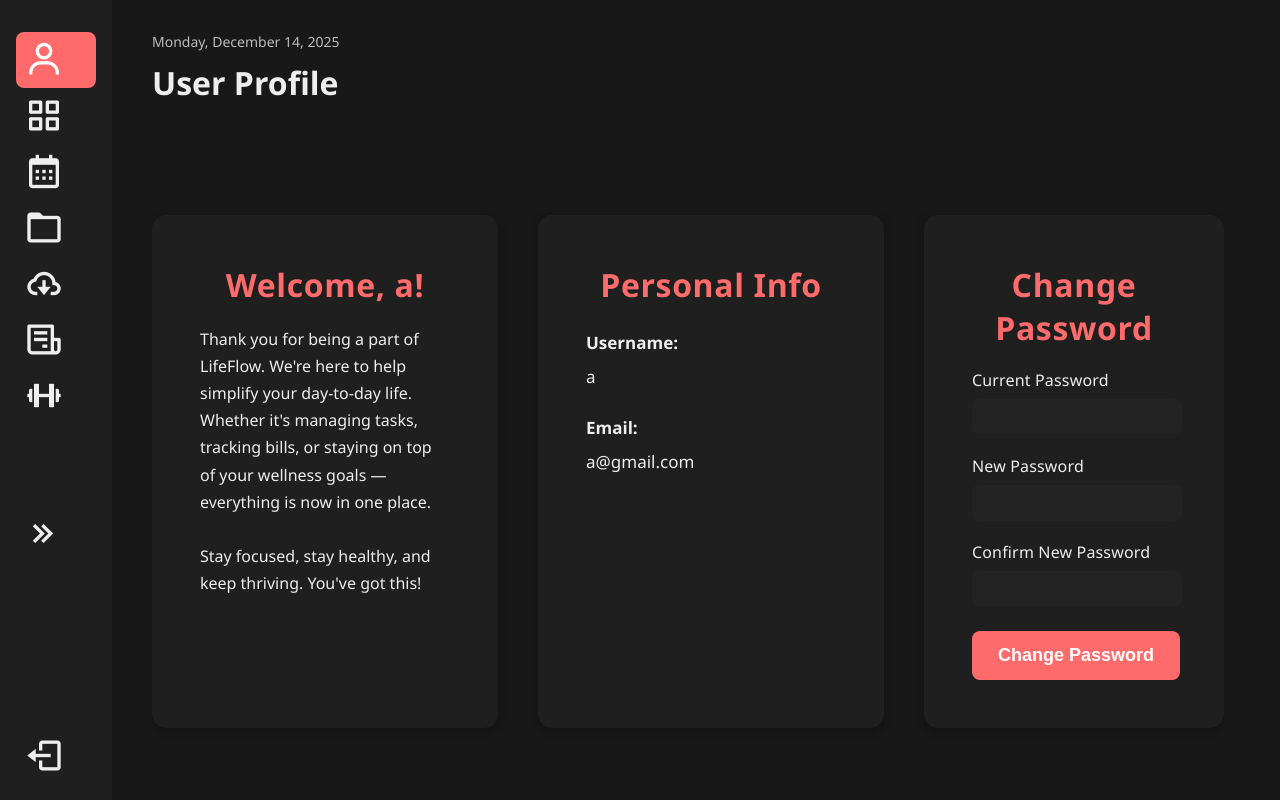
After one commit to Dhananjay625/LifeFlow, a Django app: page /UserProfile/ in a window 1280 px wide. The commit adds this page. Run offline with Django 4.2, Linux system fonts and the light colour scheme; a user stored in the database is signed in.

Commit message:
Created User Profile page with change password functionality

```diff
--- a/LifeFlow/LifeFlow/urls.py
+++ b/LifeFlow/LifeFlow/urls.py
@@ -15,7 +15,10 @@ Including another URLconf
 """
 from django.contrib import admin
 from django.urls import path
+from django.contrib.auth import views as auth_views
+
 from main import views
+
 
 urlpatterns = [
     path('admin/', admin.site.urls),
@@ -31,9 +34,15 @@ urlpatterns = [
     path('list/', views.task_list, name='task_list'),
     path('complete/<int:task_id>/', views.complete_task, name='complete_task'),
     path('archive/<int:task_id>/', views.archive_task, name='archive_task'),
-    path('archive/<int:task_id>/', views.archive_task, name='archive_task'),
     path('HealthManager/', views.HealthManager, name='HealthManager'),
     path('dashboard/', views.dashboard, name='dashboard'),
     path('calendar/events/', views.calendar_events, name='calendar_events'),
     path('add/<str:item_type>/', views.add_item, name='add_item'),
+
+    # ✅ NEW: User profile + password change
+    path('UserProfile/', views.user_profile, name='UserProfile'),
+    path('change-password/', auth_views.PasswordChangeView.as_view(
+        template_name='UserProfile.html',
+        success_url='/UserProfile/'
+    ), name='change_password'),
 ]
--- a/LifeFlow/main/templates/BillManager.html
+++ b/LifeFlow/main/templates/BillManager.html
@@ -15,7 +15,7 @@
       <nav class="nav">
         <ul class="nav-links">
           <li>
-            <a href="{% url 'TaskManager' %}" {% if request.resolver_match.url_name == 'TaskManager' %}{% endif %}>
+            <a href="{% url 'UserProfile' %}" {% if request.resolver_match.url_name == 'TaskManager' %}{% endif %}>
               <i class='bx bx bx-user'></i><span>User Profile</span>
             </a>
           </li>
--- a/LifeFlow/main/templates/DocumentStorage.html
+++ b/LifeFlow/main/templates/DocumentStorage.html
@@ -15,7 +15,7 @@
       <nav class="nav">
         <ul class="nav-links">
           <li>
-            <a href="{% url 'TaskManager' %}" {% if request.resolver_match.url_name == 'TaskManager' %}{% endif %}>
+            <a href="{% url 'UserProfile' %}" {% if request.resolver_match.url_name == 'TaskManager' %}{% endif %}>
               <i class='bx bx bx-user'></i><span>User Profile</span>
             </a>
           </li>
--- a/LifeFlow/main/templates/HealthManager.html
+++ b/LifeFlow/main/templates/HealthManager.html
@@ -105,7 +105,7 @@
       <nav class="nav">
         <ul class="nav-links">
           <li>
-            <a href="{% url 'TaskManager' %}" {% if request.resolver_match.url_name == 'TaskManager' %}{% endif %}>
+            <a href="{% url 'UserProfile' %}" {% if request.resolver_match.url_name == 'TaskManager' %}{% endif %}>
               <i class='bx bx bx-user'></i><span>User Profile</span>
             </a>
           </li>
--- a/LifeFlow/main/templates/Subscription.html
+++ b/LifeFlow/main/templates/Subscription.html
@@ -15,7 +15,7 @@
         <nav class="nav">
           <ul class="nav-links">
             <li>
-              <a href="{% url 'TaskManager' %}" {% if request.resolver_match.url_name == 'TaskManager' %}{% endif %}>
+              <a href="{% url 'UserProfile' %}" {% if request.resolver_match.url_name == 'TaskManager' %}{% endif %}>
                 <i class='bx bx bx-user'></i><span>User Profile</span>
               </a>
             </li>
--- a/LifeFlow/main/templates/TaskManager.html
+++ b/LifeFlow/main/templates/TaskManager.html
@@ -15,7 +15,7 @@
             <nav class="nav">
               <ul class="nav-links">
                 <li>
-                  <a href="{% url 'TaskManager' %}" {% if request.resolver_match.url_name == 'TaskManager' %}{% endif %}>
+                  <a href="{% url 'UserProfile' %}" {% if request.resolver_match.url_name == 'TaskManager' %}{% endif %}>
                     <i class='bx bx bx-user'></i><span>User Profile</span>
                   </a>
                 </li>
--- /dev/null
+++ b/LifeFlow/main/templates/UserProfile.html
@@ -0,0 +1,156 @@
+{% load static %}
+<!DOCTYPE html>
+<html lang="en">
+<head>
+  <meta charset="UTF-8" />
+  <meta name="viewport" content="width=device-width, initial-scale=1.0" />
+  <title>User Profile - LifeFlow</title>
+  <link rel="stylesheet" href="{% static 'index.css' %}?v=3">
+  <link href='https://unpkg.com/boxicons@2.1.4/css/boxicons.min.css' rel='stylesheet'>
+</head>
+
+<body>
+  <div class="container">
+    <aside>
+      <nav class="nav">
+        <ul class="nav-links">
+          <li>
+            <a href="{% url 'UserProfile' %}" class="active">
+              <i class='bx bx-user'></i><span>User Profile</span>
+            </a>
+          </li>
+          <li>
+            <a href="{% url 'TaskManager' %}">
+              <i class='bx bx-grid-alt'></i><span>Task Manager</span>
+            </a>
+          </li>
+          <li>
+            <a href="{% url 'calender' %}">
+              <i class='bx bx-calendar'></i><span>Calendar</span>
+            </a>
+          </li>
+          <li>
+            <a href="{% url 'DocumentStorage' %}">
+              <i class='bx bx-folder'></i><span>Document Manager</span>
+            </a>
+          </li>
+          <li>
+            <a href="{% url 'Subscription' %}">
+              <i class='bx bx-cloud-download'></i><span>Subscription Tracker</span>
+            </a>
+          </li>
+          <li>
+            <a href="{% url 'BillManager' %}">
+              <i class='bx bx-receipt'></i><span>Bill Manager</span>
+            </a>
+          </li>
+          <li>
+            <a href="{% url 'HealthManager' %}">
+              <i class='bx bx-dumbbell'></i><span>Health Manager</span>
+            </a>
+          </li>
+        </ul>
+        <div class="collapse-btn">
+          <a href="#" data-resize-btn>
+            <i class='bx bx-chevrons-right'></i><span>Collapse</span>
+          </a>
+        </div>
+        <div class="logout-btn">
+          <a href="{% url 'login' %}">
+            <i class='bx bx-log-out'></i><span>Logout</span>
+          </a>
+        </div>
+      </nav>
+    </aside>
+
+    <main class="content">
+      <header class="header">
+        <div class="date">{{ date|default:"Monday, December 14, 2025" }}</div>
+        <h1>User Profile</h1>
+      </header>
+
+      <section class="profile-layout" style="
+  display: flex;
+  justify-content: center;
+  gap: 40px;
+  margin-top: 2rem;
+  flex-wrap: nowrap;
+  overflow-x: auto;
+  padding-bottom: 1rem;
+">
+
+        <!-- Welcome Card -->
+        <div class="form-container" style="max-width: 250px; padding: 3rem;">
+          <h2 style="font-size: 2rem; color: var(--primary-color); margin-bottom: 1.2rem;">Welcome, {{ user.username }}!</h2>
+          <p style="font-size: 16px; color: var(--text-light); line-height: 1.7;">
+            Thank you for being a part of LifeFlow. We're here to help simplify your day-to-day life. Whether it's managing tasks, tracking bills, or staying on top of your wellness goals — everything is now in one place.
+            <br><br>
+            Stay focused, stay healthy, and keep thriving. You've got this!
+          </p>
+        </div>
+
+        <!-- User Info Card -->
+        <div class="form-container" style="min-width: 250px; padding: 3rem;">
+          <h2 style="color: var(--primary-color); font-size: 2rem; margin-bottom: 1.2rem;">Personal Info</h2>
+          <div style="font-size: 17px; color: var(--text-light); line-height: 2;">
+            <p><strong>Username:</strong><br> {{ user.username }}</p>
+            <p style="margin-top: 1rem;"><strong>Email:</strong><br> {{ user.email }}</p>
+          </div>
+        </div>
+
+        <!-- Change Password Card -->
+        <div class="form-container" style="max-width: 300px; padding: 3rem;">
+          <h2 style="color: var(--primary-color); font-size: 2rem; margin-bottom: 1.2rem;">Change Password</h2>
+          <form method="POST" action="{% url 'change_password' %}">
+            {% csrf_token %}
+
+            <div class="form-group" style= "margin-right: 1rem;" >
+              <label for="old_password" style="font-size: 16px;">Current Password</label>
+              <input type="password" id="old_password" name="old_password" required />
+            </div>
+
+            <div class="form-group" style= "margin-right: 1rem;">
+              <label for="new_password1" style="font-size: 16px;">New Password</label>
+              <input type="password" id="new_password1" name="new_password1" required />
+            </div>
+
+            <div class="form-group" style= "margin-right: 1rem;">
+              <label for="new_password2" style="font-size: 16px;">Confirm New Password</label>
+              <input type="password" id="new_password2" name="new_password2" required />
+            </div>
+
+            <div class="form-actions" style="margin-top: 1.5rem;">
+              <button type="submit" style="
+                background: var(--primary-color);
+                border: none;
+                padding: 14px;
+                border-radius: 8px;
+                color: white;
+                font-size: 18px;
+                font-weight: bold;
+                cursor: pointer;
+                transition: background 0.3s;
+                width: 102%;
+              ">
+                Change Password
+              </button>
+            </div>
+          </form>
+        </div>
+
+      </section>
+
+    </main>
+
+
+  </div>
+
+  <script>
+    const resizeBtn = document.querySelector("[data-resize-btn]");
+    resizeBtn?.addEventListener("click", function (e) {
+      e.preventDefault();
+      document.body.classList.toggle("sb-expanded");
+    });
+  </script>
+</body>
+</html>
--- a/LifeFlow/main/templates/calender.html
+++ b/LifeFlow/main/templates/calender.html
@@ -15,7 +15,7 @@
         <nav class="nav">
           <ul class="nav-links">
             <li>
-              <a href="{% url 'TaskManager' %}" {% if request.resolver_match.url_name == 'TaskManager' %}{% endif %}>
+              <a href="{% url 'UserProfile' %}" {% if request.resolver_match.url_name == 'TaskManager' %}{% endif %}>
                 <i class='bx bx bx-user'></i><span>User Profile</span>
               </a>
             </li>
--- a/LifeFlow/main/views.py
+++ b/LifeFlow/main/views.py
@@ -160,3 +160,9 @@ def HealthManager(request):
 @login_required
 def dashboard(request):
     return render(request, 'dashboard.html')
+
+@login_required
+def user_profile(request):
+    return render(request, 'UserProfile.html', {
+        'user': request.user
+    })
```
Also changed, not shown: LifeFlow/main/templates/change_password.html (added, +9 -0 lines), LifeFlow/db.sqlite3.
